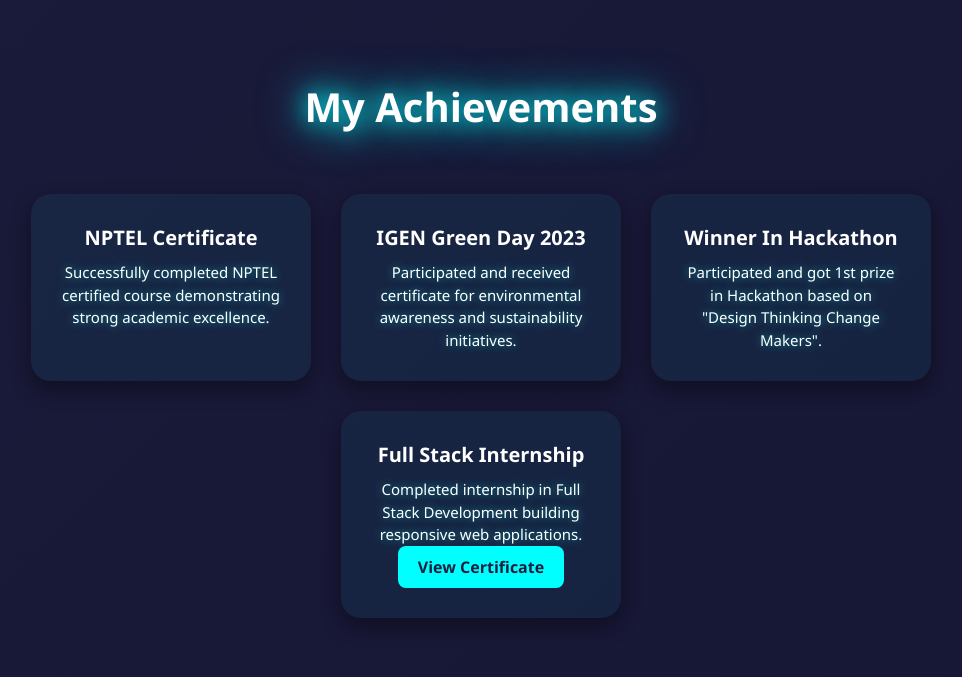
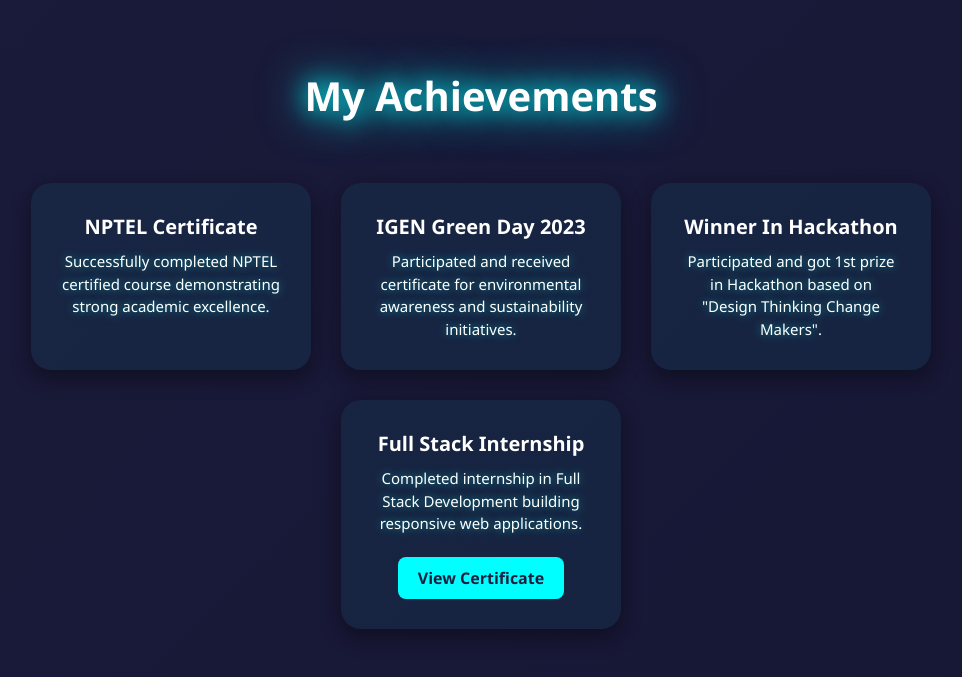
Before and after one commit to AarthiMV01042006/portfolio-Aarthi-MV-AI-DS-, a plain HTML site: page index.html in a window 1280 px wide. Shown: the part 2495-3172 px from the top of the page, without its empty margins (159-1121 px from the left). Drawn offline with Linux system fonts and the light colour scheme.

Commit message:
Update index.html

```diff
--- a/index.html
+++ b/index.html
@@ -425,7 +425,7 @@
 
         <div class="achievement-card">
             <h2>Full Stack Internship</h2>
-            <p>Completed internship in Full Stack Development building responsive web applications.</p>
+            <p>Completed internship in Full Stack Development building responsive web applications.</p> <br>
             <a href="internship-certificate.pdf" target="_blank" class="certificate-btn">
         View Certificate
     </a>
```
